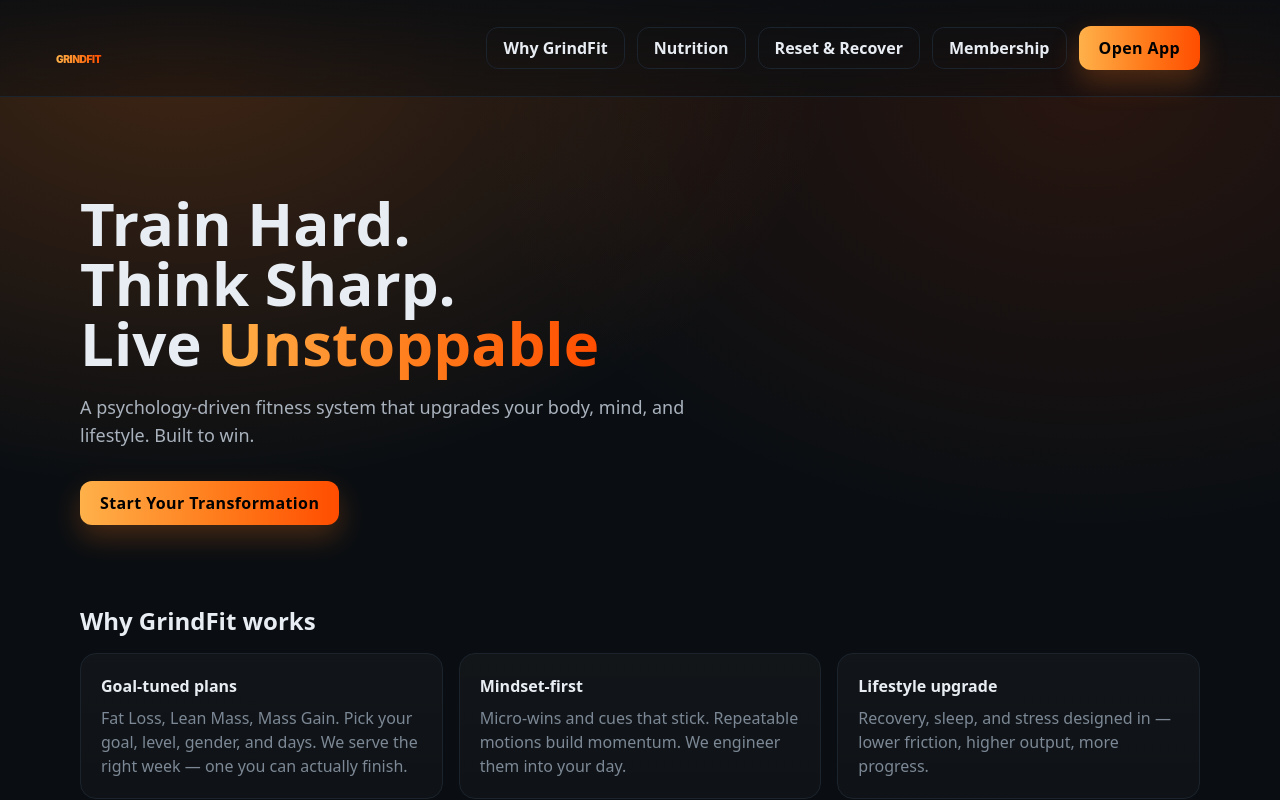
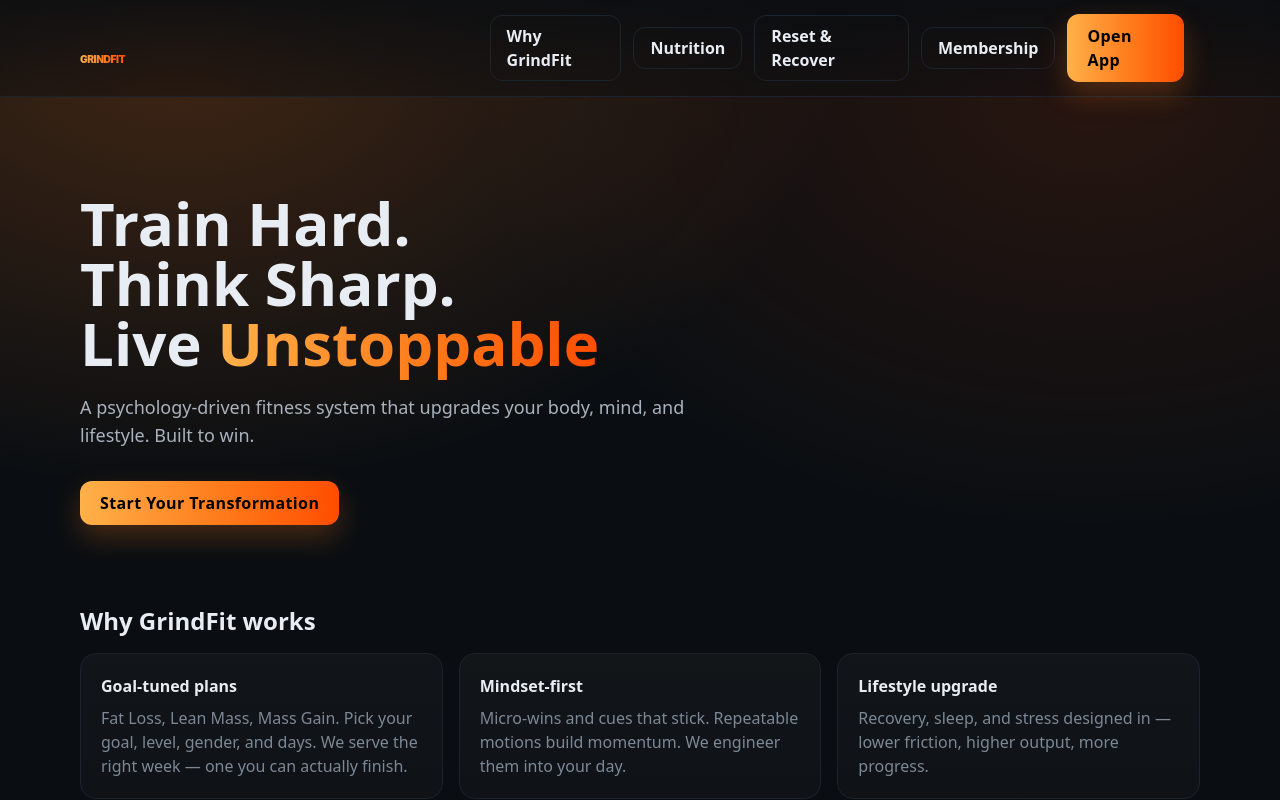
Before and after one commit to GrindFit/grindfit-webapp, a Next.js app: page / in a window 1280 px wide. Shown: the top 800 px of the page. Built offline with nearby package versions, Linux system fonts and the light colour scheme.

Commit message:
Update Nav.jsx

```diff
--- a/components/Nav.jsx
+++ b/components/Nav.jsx
@@ -5,13 +5,14 @@ import Brand from "@/components/Brand";
 export default function Nav({ rightSlot }) {
   return (
     <header className="nav sticky top-0 z-50">
-      <div className="gf-container flex items-center justify-between h-16 xl:h-24">
-        {/* Brand, pulled slightly left to align with page edge */}
-        <Link href="/" className="no-underline -ml-4 sm:-ml-6">
+      {/* Remove container padding so the logo sits flush left */}
+      <div className="gf-container px-0 flex items-center justify-between h-16 xl:h-24">
+        <Link href="/" className="no-underline">
           <Brand size="2xl" />
         </Link>
 
-        <nav className="flex items-center gap-3">
+        {/* Keep a little breathing room on the right */}
+        <nav className="flex items-center gap-3 pr-4">
           <a className="btn-ghost" href="#why">Why GrindFit</a>
           <a className="btn-ghost" href="#nutrition">Nutrition</a>
           <a className="btn-ghost" href="#reset">Reset &amp; Recover</a>
```
